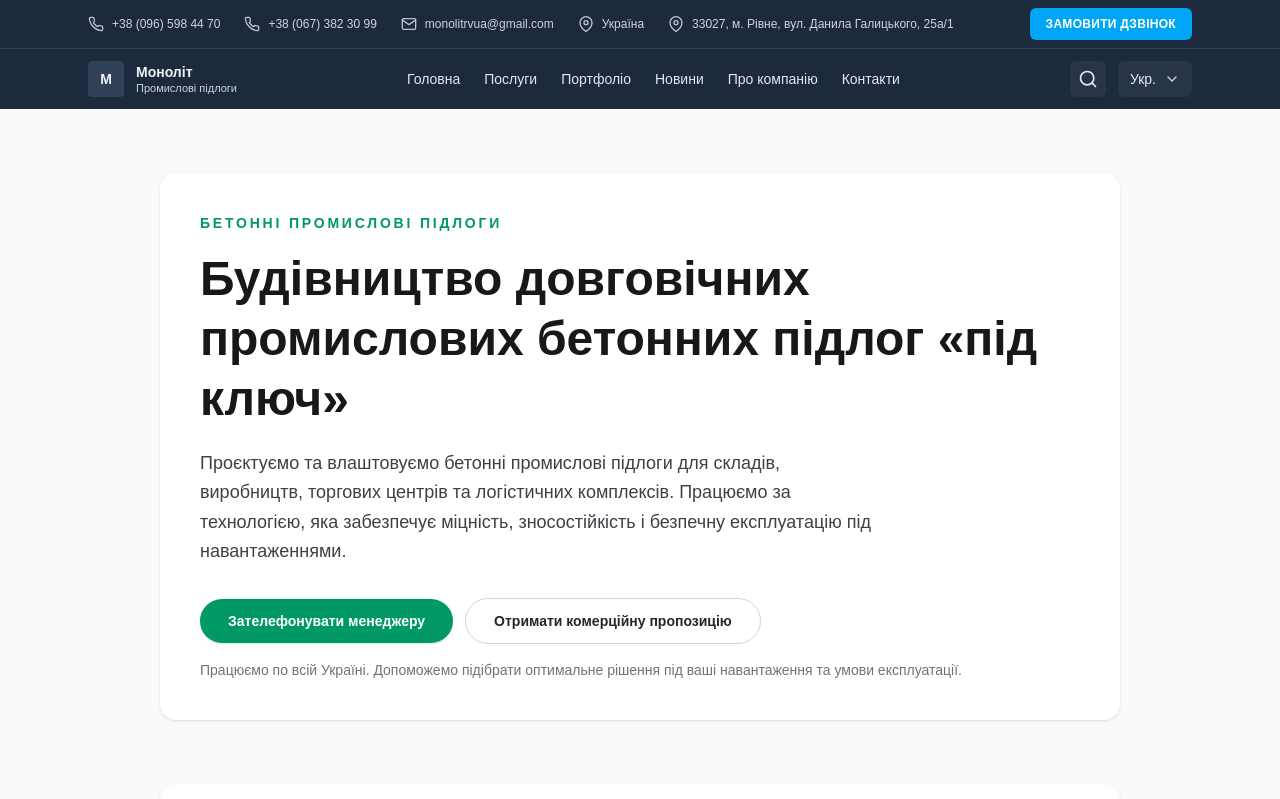
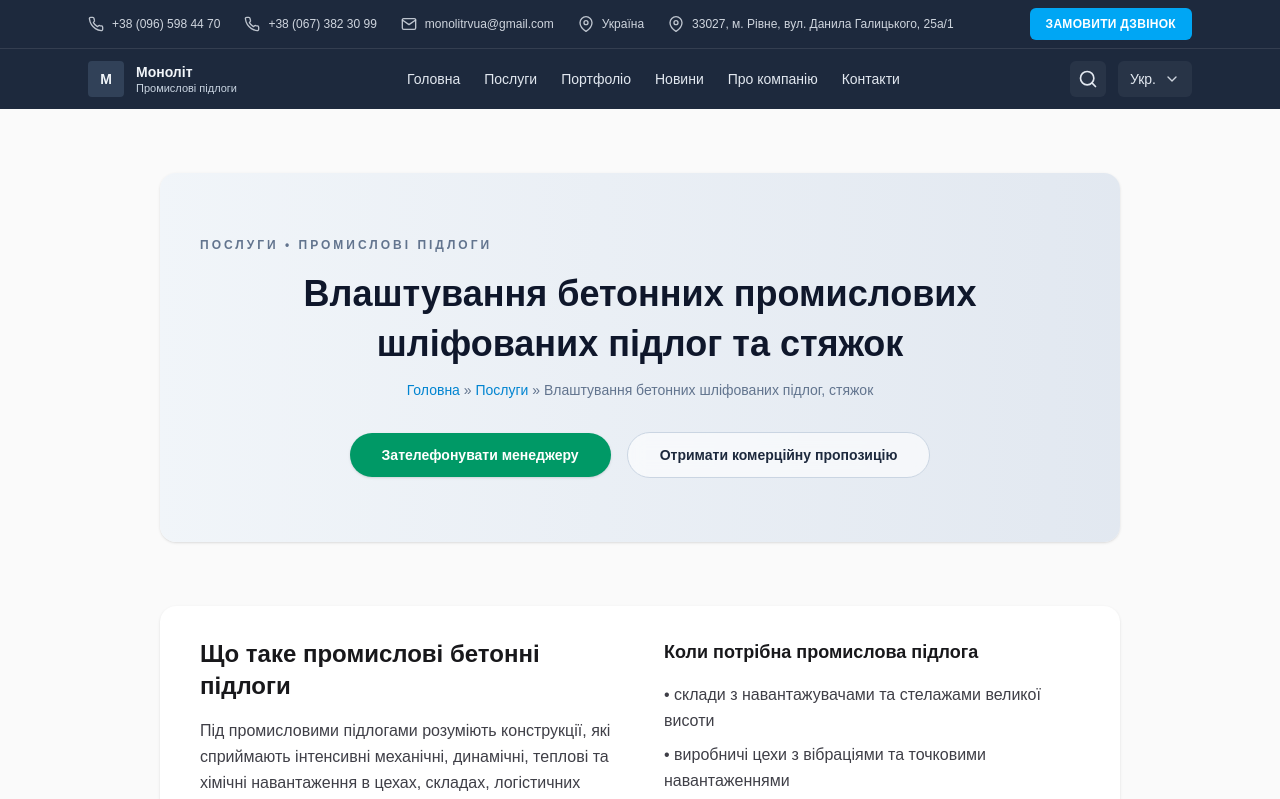
Before and after one commit to Romaleso261981/top_home_shop, a Next.js app: page / in a window 1280 px wide. Shown: the top 799 px of the page. Built offline with nearby package versions, Linux system fonts and the light colour scheme.

Commit message:
Revamp HeroSection component with updated layout and content to enhance visual appeal and user engagement, including new background gradients and improved text hierarchy.

```diff
--- a/src/components/HeroSection.tsx
+++ b/src/components/HeroSection.tsx
@@ -1,37 +1,37 @@
 export function HeroSection() {
   return (
-    <section className="mb-12 rounded-2xl bg-white px-6 py-10 shadow-sm sm:px-10 lg:mb-16">
-      <p className="text-sm font-semibold uppercase tracking-[0.2em] text-emerald-600">
-        Бетонні промислові підлоги
+    <section className="mb-12 overflow-hidden rounded-2xl bg-gradient-to-r from-slate-100 to-slate-200 px-6 py-12 shadow-sm sm:px-10 lg:mb-16 lg:py-16">
+      <div className="absolute inset-0 -z-10 bg-[radial-gradient(circle_at_top_left,_#e5e7eb,_transparent_55%),radial-gradient(circle_at_bottom_right,_#d1d5db,_transparent_55%)]" />
+      <div className="relative">
+        <p className="text-xs font-semibold uppercase tracking-[0.25em] text-slate-500">
+          Послуги • Промислові підлоги
         </p>
-      <h1 className="mt-4 text-3xl font-bold leading-tight text-zinc-900 sm:text-4xl lg:text-5xl">
-        Будівництво довговічних промислових бетонних підлог&nbsp;«під ключ»
+        <h1 className="mt-4 text-center text-2xl font-bold leading-snug text-slate-900 sm:text-3xl lg:text-4xl">
+          Влаштування бетонних промислових<br className="hidden sm:block" />
+          шліфованих підлог та стяжок
         </h1>
-      <p className="mt-5 max-w-2xl text-base leading-relaxed text-zinc-700 sm:text-lg">
-        Проєктуємо та влаштовуємо бетонні промислові підлоги для складів, виробництв,
-        торгових центрів та логістичних комплексів. Працюємо за технологією, яка
-        забезпечує міцність, зносостійкість і безпечну експлуатацію під навантаженнями.
+
+        <p className="mt-3 text-center text-xs text-slate-500 sm:text-sm">
+          <span className="text-sky-600">Головна</span> &raquo;{" "}
+          <span className="text-sky-600">Послуги</span> &raquo; Влаштування бетонних
+          шліфованих підлог, стяжок
         </p>
 
-      <div className="mt-8 flex flex-col gap-3 sm:flex-row sm:items-center">
+        <div className="mt-8 flex flex-col items-center justify-center gap-3 sm:flex-row sm:gap-4">
           <a
             href="tel:+380965984470"
-          className="inline-flex items-center justify-center rounded-full bg-emerald-600 px-7 py-3 text-sm font-semibold text-white shadow-sm transition hover:bg-emerald-700"
+            className="inline-flex items-center justify-center rounded-full bg-emerald-600 px-8 py-3 text-sm font-semibold text-white shadow-sm transition hover:bg-emerald-700"
           >
             Зателефонувати менеджеру
           </a>
           <a
             href="#contact"
-          className="inline-flex items-center justify-center rounded-full border border-zinc-300 px-7 py-3 text-sm font-semibold text-zinc-800 transition hover:border-zinc-400 hover:bg-zinc-100"
+            className="inline-flex items-center justify-center rounded-full border border-slate-300 bg-white/60 px-8 py-3 text-sm font-semibold text-slate-800 backdrop-blur-sm transition hover:border-slate-400 hover:bg-white"
           >
             Отримати комерційну пропозицію
           </a>
         </div>
-
-      <p className="mt-4 text-sm text-zinc-500">
-        Працюємо по всій Україні. Допоможемо підібрати оптимальне рішення під ваші
-        навантаження та умови експлуатації.
-      </p>
+      </div>
     </section>
   );
 }
```
Lines whose indentation alone changed are shown as unchanged.
